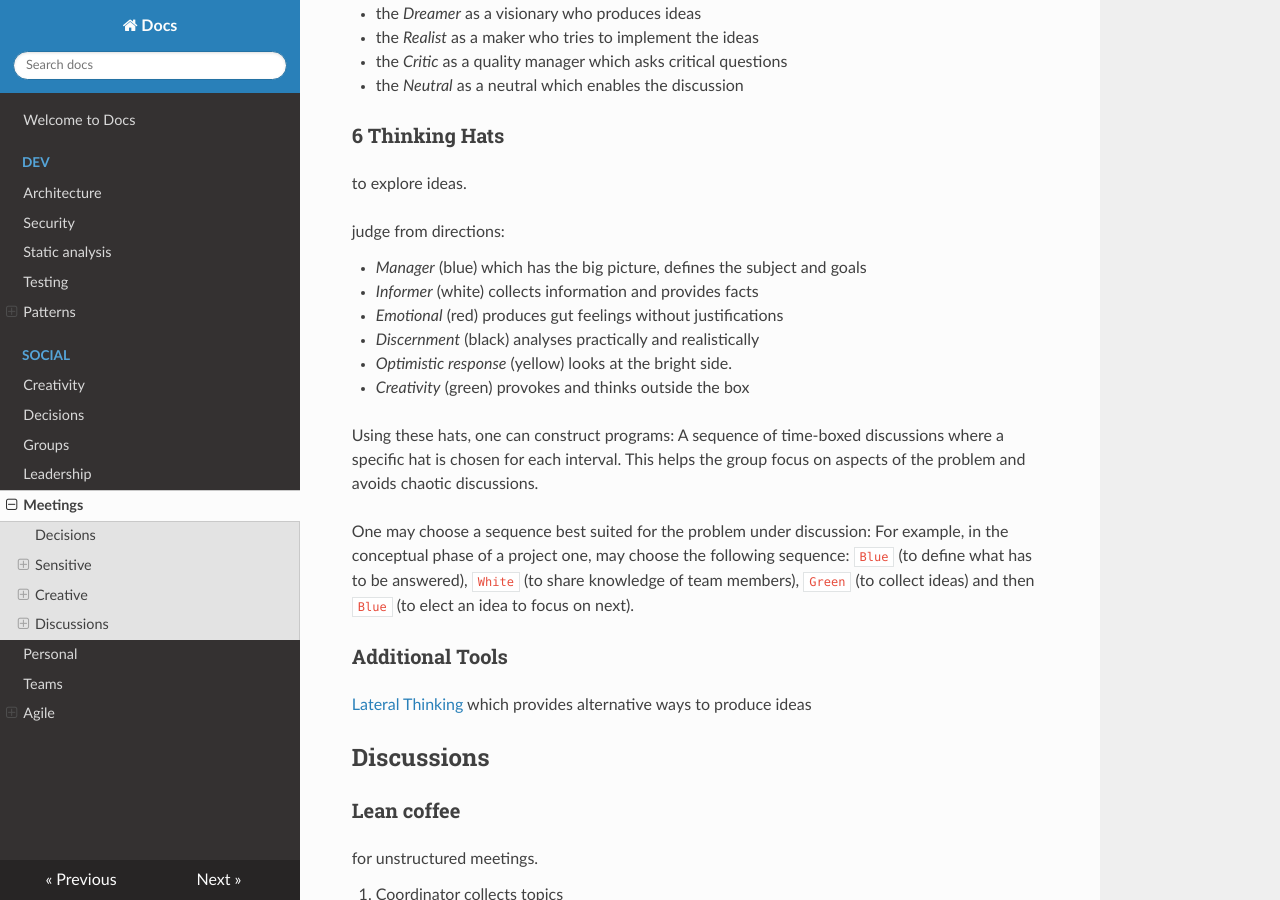
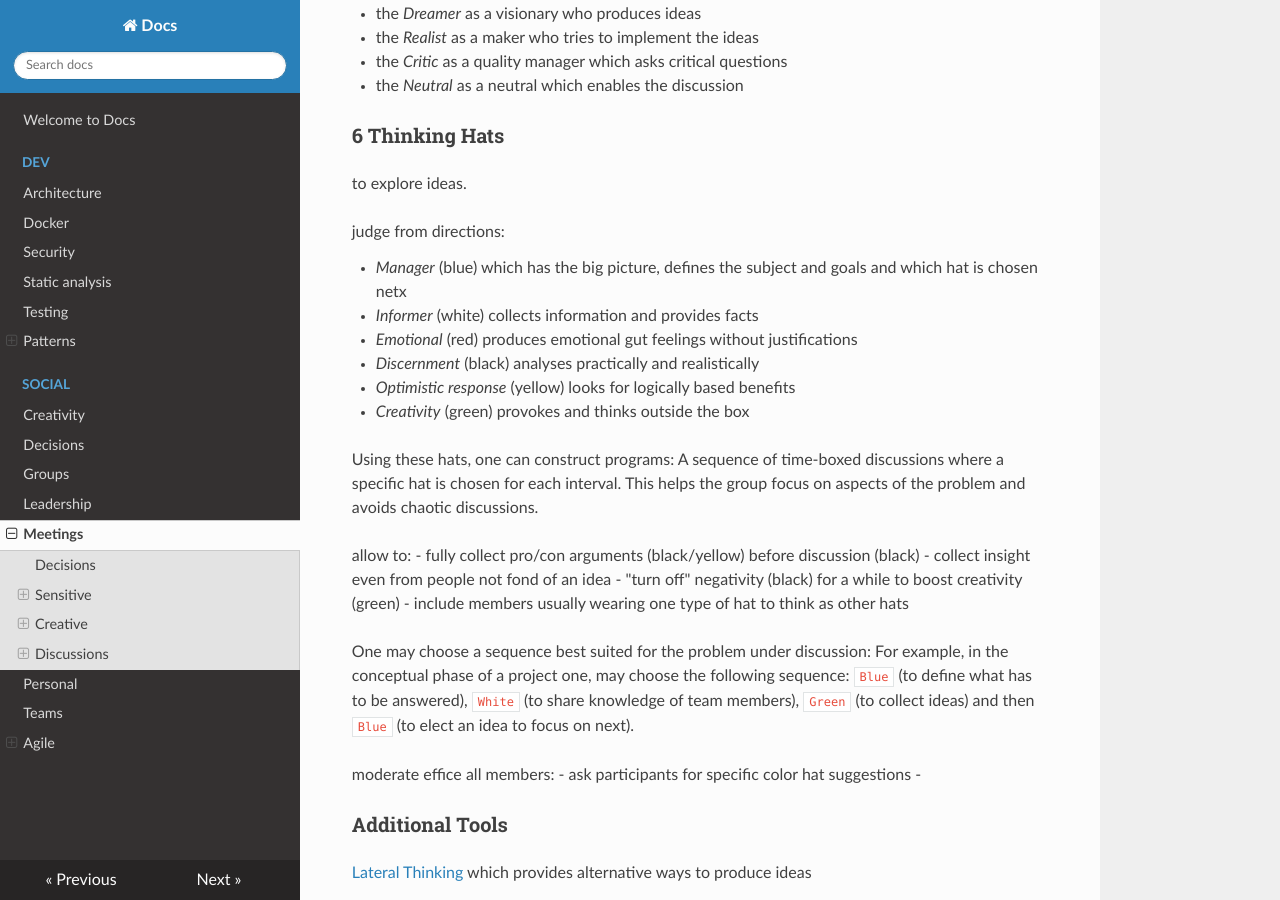
Before and after one commit to famoser/docs, an MkDocs documentation site: the page built from docs/social/meetings.md, in a window 1280 px wide and 900 px high, scrolled down 1134 px. Built offline with MkDocs 1.6.1, drawn with Linux system fonts in a browser that asks for light colours; nearby versions of some CDN libraries.

Commit message:
add workshop resaults

```diff
--- a/docs/social/meetings.md
+++ b/docs/social/meetings.md
@@ -51,16 +51,26 @@ to explore ideas.
 
 judge from directions:
 
-- *Manager* (blue) which has the big picture, defines the subject and goals
+- *Manager* (blue) which has the big picture, defines the subject and goals and which hat is chosen netx
 - *Informer* (white) collects information and provides facts
-- *Emotional* (red) produces gut feelings without justifications
+- *Emotional* (red) produces emotional gut feelings without justifications
 - *Discernment* (black) analyses practically and realistically
-- *Optimistic response* (yellow) looks at the bright side.
+- *Optimistic response* (yellow) looks for logically based benefits
 - *Creativity* (green) provokes and thinks outside the box
 
 Using these hats, one can construct programs: A sequence of time-boxed discussions where a specific hat is chosen for each interval. This helps the group focus on aspects of the problem and avoids chaotic discussions.
 
+allow to:
+- fully collect pro/con arguments (black/yellow) before discussion (black)
+- collect insight even from people not fond of an idea
+- "turn off" negativity (black) for a while to boost creativity (green)
+- include members usually wearing one type of hat to think as other hats
+
 One may choose a sequence best suited for the problem under discussion: For example, in the conceptual phase of a project one, may choose the following sequence: `Blue` (to define what has to be answered), `White` (to share knowledge of team members), `Green` (to collect ideas) and then `Blue` (to elect an idea to focus on next).
+
+moderate effice all members:
+- ask participants for specific color hat suggestions
+-
 
 ### Additional Tools
 
```
Also changed, not shown: docs/dev/docker.md (added, +80 -0 lines).
